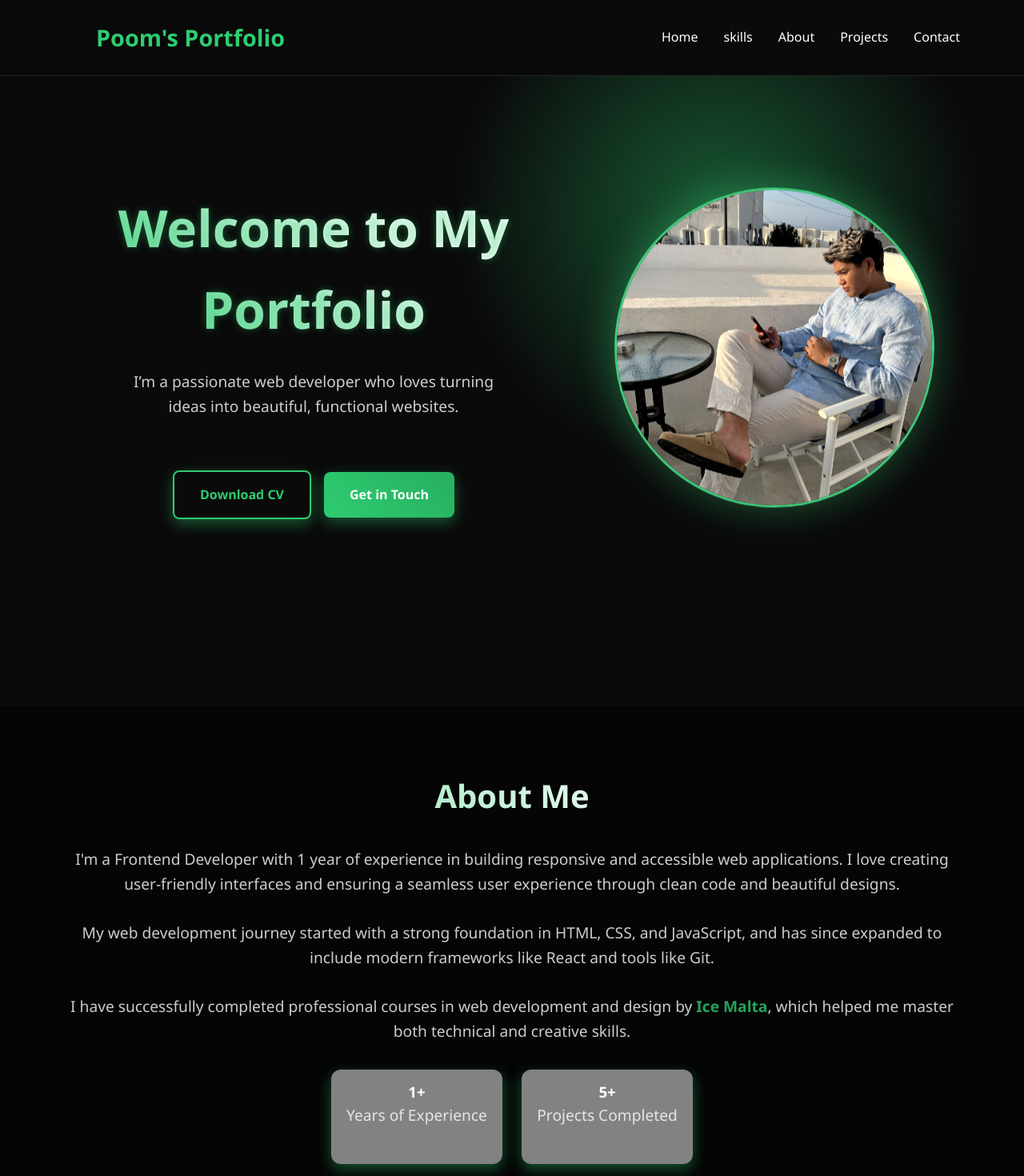
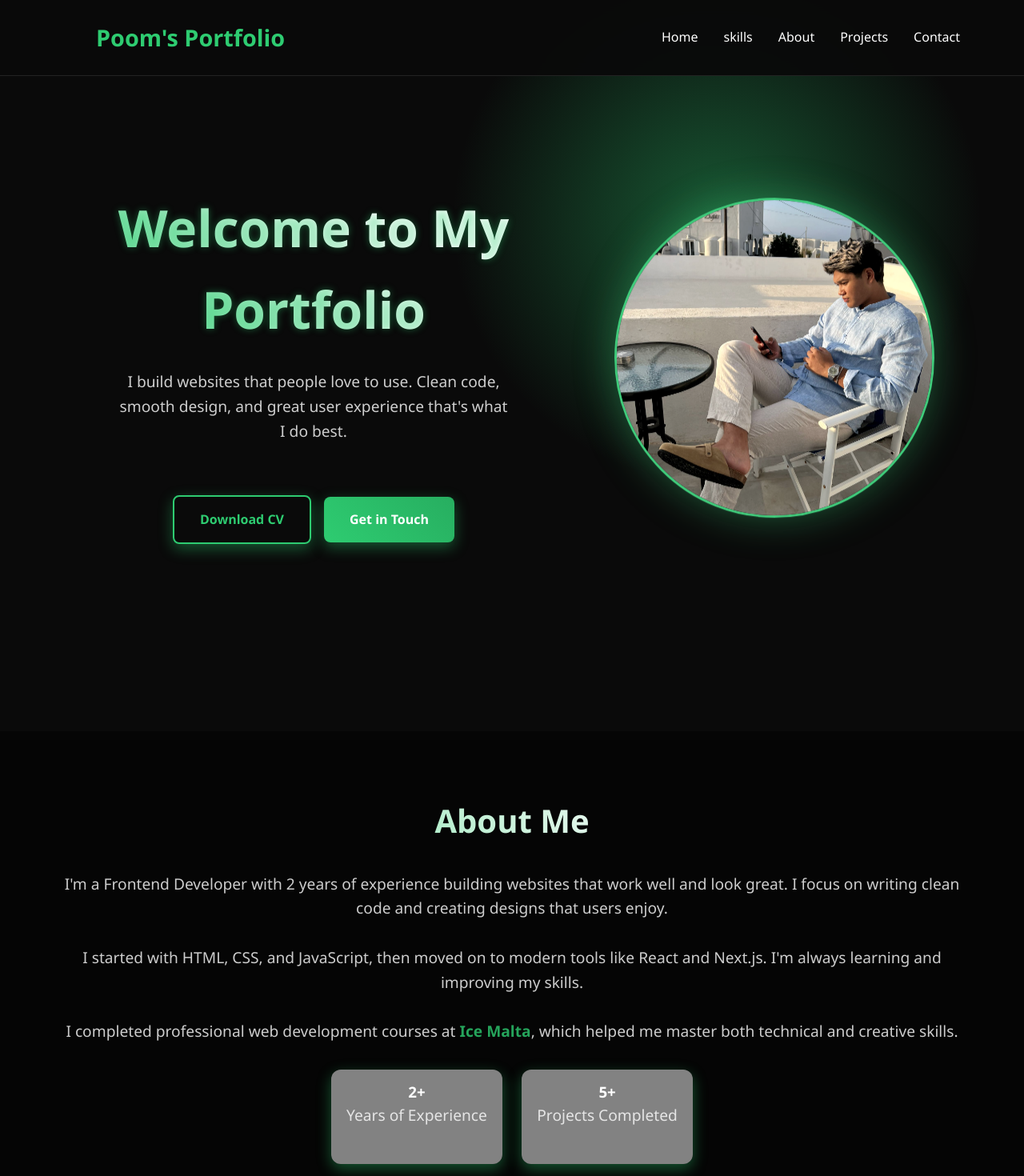
Before and after one commit to Poomsanthong/poom-portfolio-react, a React (Vite) app: page / in a window 1280 px wide. Shown: the top 1470 px of the page at 80% size. Built offline with nearby package versions, Linux system fonts and the light colour scheme.

Commit message:
Update CV and enhance portfolio content with improved descriptions and skills

```diff
--- a/src/components/About.jsx
+++ b/src/components/About.jsx
@@ -5,18 +5,15 @@ const About = () => {
     <section className="about" id="about">
       <h2>About Me</h2>
       <p>
-        I'm a Frontend Developer with 1 year of experience in building
-        responsive and accessible web applications. I love creating
-        user-friendly interfaces and ensuring a seamless user experience through
-        clean code and beautiful designs.
+        I'm a Frontend Developer with 2 years of experience building websites
+        that work well and look great. I focus on writing clean code and
+        creating designs that users enjoy.
         <br />
         <br />
-        My web development journey started with a strong foundation in HTML,
-        CSS, and JavaScript, and has since expanded to include modern frameworks
-        like React and tools like Git.
+        I started with HTML, CSS, and JavaScript, then moved on to modern tools
+        like React and Next.js. I'm always learning and improving my skills.
         <br />
-        <br />I have successfully completed professional courses in web
-        development and design by{" "}
+        <br />I completed professional web development courses at{" "}
         <a href="https://icecampus.com" target="_blank">
           Ice Malta
         </a>
@@ -26,7 +23,7 @@ const About = () => {
       <div className="experience-stats">
         <div className="stat-grid">
           <div className="stat-card">
-            <h3>1+</h3>
+            <h3>2+</h3>
             <p>Years of Experience</p>
           </div>
           <div className="stat-card">
--- a/src/components/Hero.jsx
+++ b/src/components/Hero.jsx
@@ -7,8 +7,8 @@ const Hero = () => {
       <div className="hero-content">
         <h1>Welcome to My Portfolio</h1>
         <p className="highlight">
-          I’m a passionate web developer who loves turning ideas into beautiful,
-          functional websites.
+          I build websites that people love to use. Clean code, smooth design,
+          and great user experience that's what I do best.
         </p>
         <a href={cv} download className="btn-cv">
           Download CV
--- a/src/components/Skills.jsx
+++ b/src/components/Skills.jsx
@@ -42,6 +42,21 @@ const Skills = () => {
       title: "Design Tools",
       desc: "Basic Figma & Adobe XD for UI design",
     },
+    {
+      icon: "fab fa-codepen",
+      title: "Tailwind CSS",
+      desc: "Utility-first CSS framework for rapid UI development",
+    },
+    {
+      icon: "fas fa-layer-group",
+      title: "Next.js - in progress",
+      desc: "React framework for production-grade applications",
+    },
+    {
+      icon: "fas fa-cloud",
+      title: "Vercel",
+      desc: "Deployment platform for modern web applications",
+    },
   ];
 
   return (
```
Also changed, not shown: 1 other file (tests, documents, lock files or other folders).
